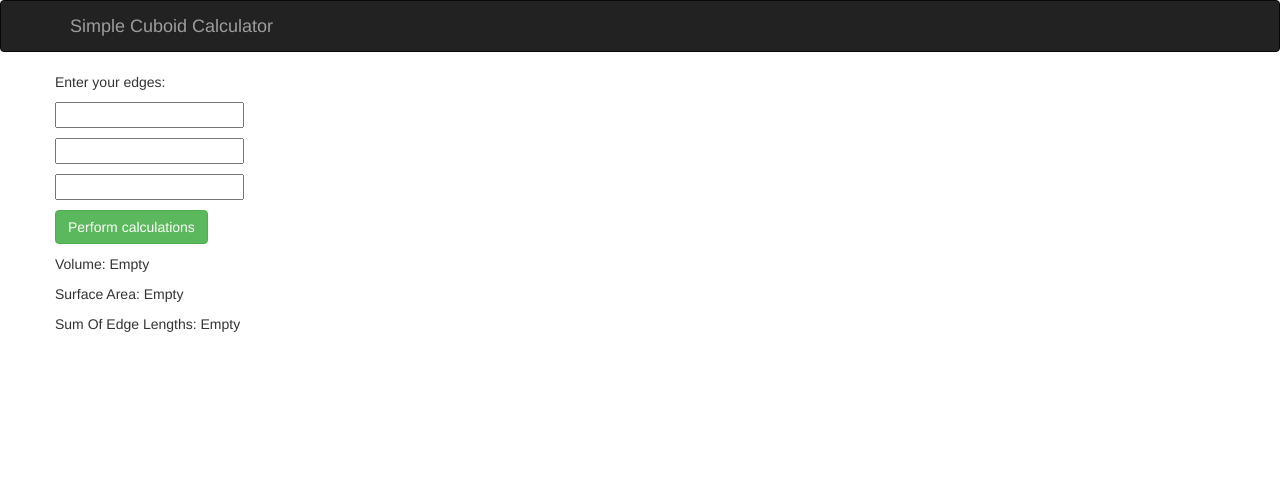
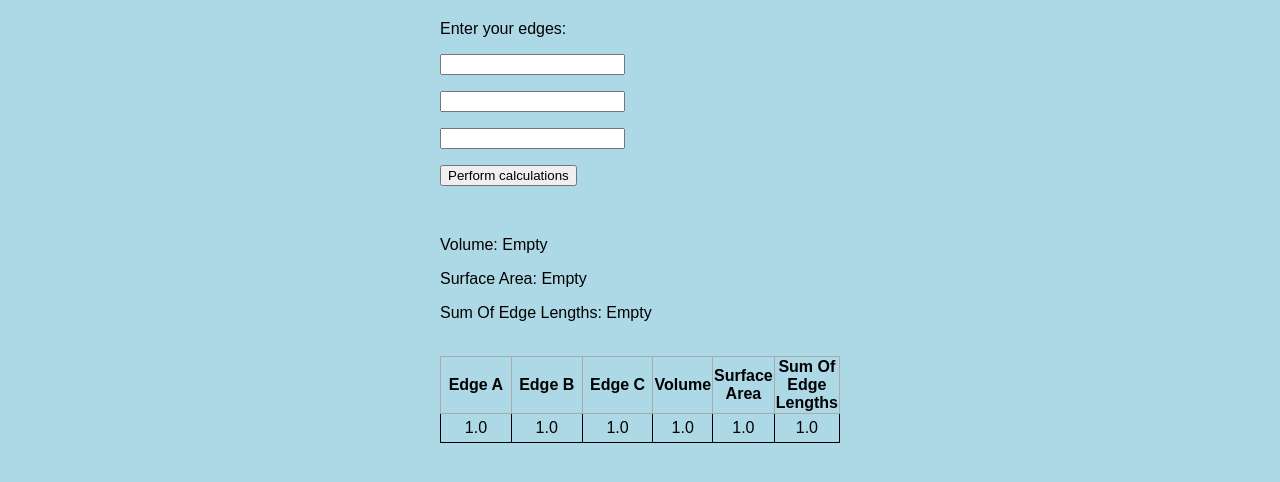
Before and after one commit to mishmishb/Flask_Web_App, a Flask app: page / in a window 1280 px wide. Shown: the top 482 px of the page. Run offline with Flask 2, Linux system fonts and the light colour scheme; tables that the repository leaves empty hold one stand-in row (values such as "Sample post"); parts of the project's set-up code (start-up, migrations or seed data) failed here and were passed over; some libraries are stand-ins or nearby versions.

Commit message:
database added, functionality complete. may need tweaking with tests written. design changes possible.

```diff
--- a/app/app.py
+++ b/app/app.py
@@ -1,5 +1,4 @@
-from flask import Flask, render_template, request, redirect, url_for
-from werkzeug.utils import redirect
+from flask import Flask, redirect, render_template, request, url_for
 from flask_sqlalchemy import SQLAlchemy
 from script import cuboid_calculator
 
@@ -32,47 +31,60 @@ class SavedResults(db.Model):
 
 
 
-saved_results = ['Empty']
 saved_volume = ['Empty']
 saved_surface_area = ['Empty']
 saved_sum_of_edge_lengths = ['Empty']
+saved_errors = ['Empty']
 
 @app.route("/", methods=["GET", "POST"])
 def main():
-    errors = ""
+    errors = []
 
     if request.method == "GET":
-        return render_template('index.html').format(errors=errors,
-                                                    saved_volume=saved_volume,
-                                                    saved_surface_area=saved_surface_area,
-                                                    saved_sum_of_edge_lengths=saved_sum_of_edge_lengths,
-                                                    saved_results=saved_results)
+        saved_results = SavedResults.query.order_by(SavedResults.id.desc()).limit(30)
+        return render_template('index.html', saved_errors=saved_errors,
+                                            saved_volume=saved_volume,
+                                            saved_surface_area=saved_surface_area,
+                                            saved_sum_of_edge_lengths=saved_sum_of_edge_lengths,
+                                            saved_results=saved_results)
 
-    if request.method == "POST":
-        input_a = None
-        input_b = None
-        input_c = None
+    input_a = request.form['input_a']
+    input_b = request.form['input_b']
+    input_c = request.form['input_c']
+    for idx, input_x in enumerate([input_a, input_b, input_c]):
+        if input_x:
+            try:
+                input_x = float(input_x)
+            except:
+                errors.append(f'{input_x} is not a number.\n')
+            else:
+                if input_x < 1:
+                    errors.append(f'{input_x} is not a positive number.')
+        else:
+            errors.append(f'Field {idx+1} is empty.\n')
+    errors = (" ").join(errors)
 
-        try:
-            input_a = float(request.form["input_a"])
-        except:
-            errors += "<p>{!r} is not a number.</p>\n".format(request.form["input_a"])
-        try:
-            input_b = float(request.form["input_b"])
-        except:
-            errors += "<p>{!r} is not a number.</p>\n".format(request.form["input_b"])
-        try:
-            input_c= float(request.form["input_c"])
-        except:
-            errors += "<p>{!r} is not a number.</p>\n".format(request.form["input_c"])
-
+    if errors:
+        saved_errors.insert(0, errors)
+    else:
+        if len(saved_errors) > 0:
+            saved_errors.pop()
         result = cuboid_calculator(input_a, input_b, input_c)
         saved_volume.insert(0, result['volume'])
         saved_surface_area.insert(0, result['surface_area'])
         saved_sum_of_edge_lengths.insert(0, result['sum_of_edge_lengths'])
-        saved_results.insert(0, result)
 
-        return redirect(url_for('main'))
+        db_entries = SavedResults(edge_a=input_a,
+                                edge_b=input_b,
+                                edge_c=input_c,
+                                volume=result['volume'],
+                                surface_area=result['surface_area'],
+                                sum_of_edge_lengths=result['sum_of_edge_lengths'])
+        db.session.add(db_entries)
+        db.session.commit()
+
+
+    return redirect(url_for('main'))
 
 
 if __name__ == "__main__":
--- /dev/null
+++ b/app/static/css/main.css
@@ -0,0 +1,38 @@
+body, html {
+    margin: 0;
+    font-family: sans-serif;
+    background-color: lightblue;
+}
+
+.content {
+    margin: 0 auto;
+    width: 400px;
+}
+
+table, td, th {
+    border: 1px solid #aaa;
+}
+
+table {
+    border-collapse: collapse;
+    width: 100%;
+}
+
+th {
+    height: 30px;
+}
+
+td {
+    width: 33.33%;
+    text-align: center;
+    border: 1px solid black;
+    padding: 5px;
+}
+
+.form {
+    margin-top: 20px;
+}
+
+#content {
+    width: 70%;
+}
--- a/app/templates/index.html
+++ b/app/templates/index.html
@@ -1,29 +1,15 @@
 <!DOCTYPE html>
 <html lang="en">
     <head>
-        <meta charset="utf-8">
-        <meta http-equiv="X-UA-Compatible" content="IE=edge">
-        <meta name="viewport" content="width=device-width, initial-scale=1">
-        <link rel="stylesheet" href="https://maxcdn.bootstrapcdn.com/bootstrap/3.3.5/css/bootstrap.min.css" integrity="sha512-dTfge/zgoMYpP7QbHy4gWMEGsbsdZeCXz7irItjcC3sPUFtf0kuFbDz/ixG7ArTxmDjLXDmezHubeNikyKGVyQ==" crossorigin="anonymous">
+        <meta charset="UTF-8">
+    <meta name="viewport" content="width=device-width, initial-scale=1.0">
+    <meta http-equiv="X-UA-Compatible" content="ie=edge">
+    <link rel="stylesheet" href="{{ url_for('static', filename='css/main.css') }}">
         <title>Simple Cuboid Calculator</title>
     </head>
     <body>
-        <nav class="navbar navbar-inverse">
-            <div class="container">
-                <div class="navbar-header">
-                    <button type="button" class="navbar-toggle collapsed" data-toggle="collapse" data-target="#navbar" aria-expanded="false" aria-controls="navbar">
-                        <span class="sr-only">Toggle navigation</span>
-                        <span class="icon-bar"></span>
-                        <span class="icon-bar"></span>
-                        <span class="icon-bar"></span>
-                    </button>
-                    <a class="navbar-brand" href="#">Simple Cuboid Calculator</a>
-                </div>
-            </div>
-        </nav>
-        <div class="container">
-            <div class="row">
-                {errors}
+        <div class="content">
+            <div class="form">
                 <p>Enter your edges:</p>
                 <form method="post" action=".">
                     <p><input name="input_a"/></p>
@@ -31,12 +17,37 @@
                     <p><input name="input_c"/></p>
                     <p><input type="submit" class="btn btn-success" value="Perform calculations"/></p>
                 </form>
-                <p>Volume: {saved_volume[0]}</p>
-                <p>Surface Area: {saved_surface_area[0]}</p>
-                <p>Sum Of Edge Lengths: {saved_sum_of_edge_lengths[0]}</p>
-
             </div>
-
-        </div><!-- /.container -->
+            <div>
+                {% if saved_errors|length > 1 %}
+                <h3>{{saved_errors[0]}}</h3>
+                {% endif %}
+                <br>
+                <p>Volume: {{saved_volume[0]}}</p>
+                <p>Surface Area: {{saved_surface_area[0]}}</p>
+                <p>Sum Of Edge Lengths: {{saved_sum_of_edge_lengths[0]}}</p>
+                <br>
+                <table>
+                    <tr>
+                        <th>Edge A</th>
+                        <th>Edge B</th>
+                        <th>Edge C</th>
+                        <th>Volume</th>
+                        <th>Surface Area</th>
+                        <th>Sum Of Edge Lengths</th>
+                    </tr>
+                    {% for entries in saved_results %}
+                    <tr>
+                        <td>{{ entries.edge_a}}</td>
+                        <td>{{ entries.edge_b}}</td>
+                        <td>{{ entries.edge_c}}</td>
+                        <td>{{ entries.volume}}</td>
+                        <td>{{ entries.surface_area}}</td>
+                        <td>{{ entries.sum_of_edge_lengths}}</td>
+                    </tr>
+                    {% endfor %}
+                </table>
+            </div>
+        </div>
     </body>
 </html>
```
Also changed, not shown: app/script.py (+7 -1 lines).
